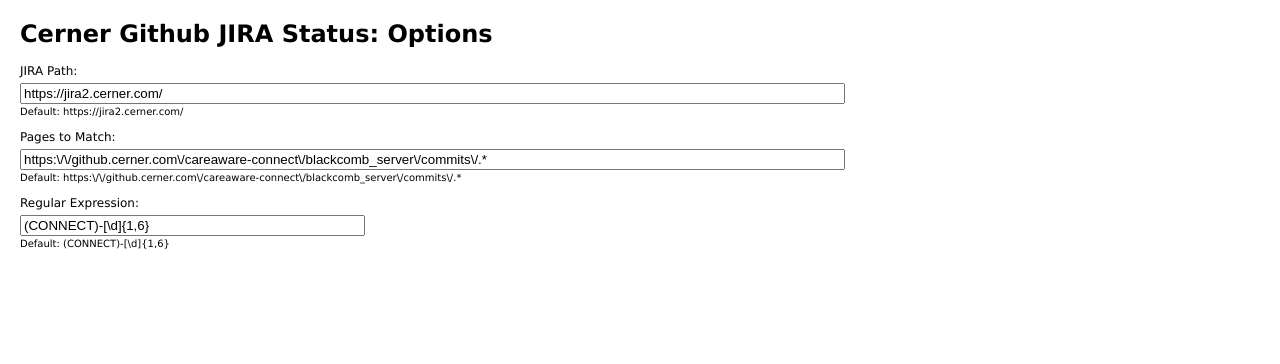
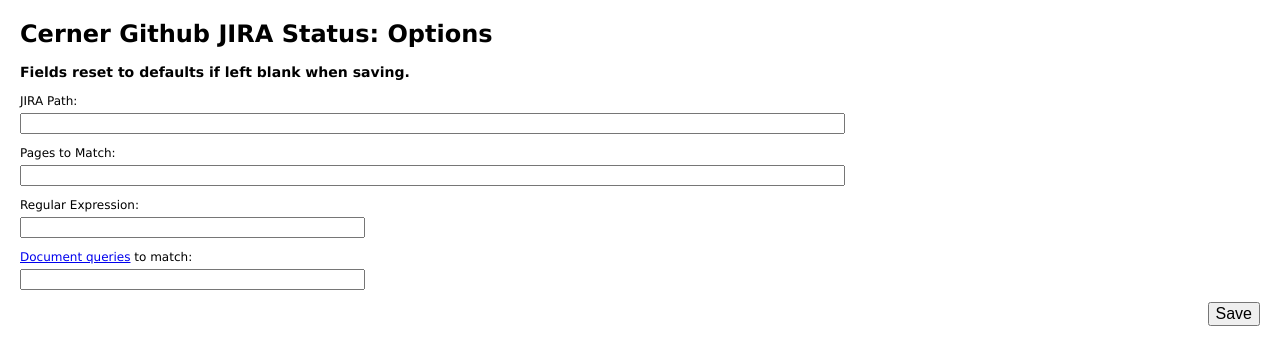
Before and after one commit to bsavage-dbi/chrome-jira, a browser extension: page html/options.html in a window 1280 px wide. Drawn offline with Linux system fonts and the light colour scheme.

Commit message:
Customizable document queries, make options page DRY

```diff
--- a/css/options.css
+++ b/css/options.css
@@ -10,3 +10,7 @@
 input {
     display: block;
 }
+button {
+    float: right;
+    font-size: 16px;
+}
--- a/html/options.html
+++ b/html/options.html
@@ -10,22 +10,26 @@
 <body>
 	<h1>Cerner Github JIRA Status: Options</h1>
 
+	<h3>Fields reset to defaults if left blank when saving.</h3>
+
 	<form id="optionsForm">
 		<p>
 			<label for="jiraPath">JIRA Path:</label>
 			<input type="text" size="100" id="jiraPath" />
-			<small>Default: https://jira2.cerner.com/</small>
 		</p>
 		<p>
 			<label for="regex">Pages to Match:</label>
 			<input type="text" size="100" id="pageRegex" />
-			<small>Default: https:\/\/github.cerner.com\/careaware-connect\/blackcomb_server\/commits\/.*</small>
 		</p>
 		<p>
 			<label for="regex">Regular Expression:</label>
 			<input type="text" size="40" id="regex" />
-			<small>Default: (CONNECT)-[\d]{1,6}</small>
 		</p>
+		<p>
+			<label for="documentQueries"><a href="https://developer.mozilla.org/en-US/docs/Web/API/Document/querySelectorAll" target="_blank">Document queries</a> to match:</label>
+			<input type="text" size="40" id="documentQueries" />
+		</p>
+		<button type="submit" value="Submit">Save</button>
 	</form>
 </body>
 </html>
--- a/js/options.js
+++ b/js/options.js
@@ -1,42 +1,29 @@
+const optionIds = ['jiraPath', 'pageRegex', 'regex', 'documentQueries'];
+
 function save() {
-  const pgOptions = {
-    jiraPath: document.getElementById('jiraPath').value,
-    pageRegex: document.getElementById('pageRegex').value,
-    regex: document.getElementById('regex').value
-  };
+  const defaultOptions = getDefaultOptions();
+  const options = optionIds.reduce((acc, option) => {
+    acc[option] = document.getElementById(option).value || defaultOptions[option];
+    return acc;
+  }, {});
 
-  const defaultOptions = getDefaultOptions();
-  if (!pgOptions.jiraPath.length) {
-    pgOptions.jiraPath = defaultOptions.jiraPath;
-  }
-  if (!pgOptions.pageRegex.length) {
-    pgOptions.pageRegex = defaultOptions.pageRegex;
-  }
-  if (!pgOptions.regex.length) {
-    pgOptions.regex = defaultOptions.regex;
-  }
-
-  chrome.storage.sync.set({ options: JSON.stringify(pgOptions) });
+  chrome.storage.sync.set({ options });
 }
 
 function init() {
   chrome.storage.sync.get(['options'], (result) => {
-    const options = (result.options && JSON.parse(result.options)) || getDefaultOptions();
-
-    document.getElementById('jiraPath').value = options.jiraPath;
-    document.getElementById('pageRegex').value = options.pageRegex;
-    document.getElementById('regex').value = options.regex;
+    const defaults = getDefaultOptions();
+    const custom = result.options;
 
     document.getElementById('optionsForm').onchange = save;
 
-    document.getElementById('jiraPath').onkeyup = save;
-    document.getElementById('jiraPath').onclick = save;
-
-    document.getElementById('pageRegex').onkeyup = save;
-    document.getElementById('pageRegex').onclick = save;
-
-    document.getElementById('regex').onkeyup = save;
-    document.getElementById('regex').onclick = save;
+    optionIds.forEach((optionId) => {
+      const element = document.getElementById(optionId);
+      element.placeholder = custom[optionId] || defaults[optionId];
+      if (custom[optionId] !== defaults[optionId]) {
+        element.value = custom[optionId];
+      }
+    });
   });
 }
 
--- a/js/sharedFunctions.js
+++ b/js/sharedFunctions.js
@@ -1,7 +1,8 @@
 function getDefaultOptions() { // eslint-disable-line no-unused-vars
   return {
     jiraPath: 'https://jira2.cerner.com/',
-    pageRegex: 'https:\\/\\/github.cerner.com\\/careaware-connect\\/blackcomb_server\\/commits\\/.*',
-    regex: '(CONNECT)-[\\d]{1,6}'
+    pageRegex: 'https:\\/\\/github.cerner.com\\/careaware-connect\\/.*',
+    regex: '(CONNECT)-[\\d]{1,6}',
+    documentQueries: 'p.commit-title, span.branch-details',
   };
 }
```
Also changed, not shown: js/parser.js (+3 -6 lines), CHANGELOG.md.
